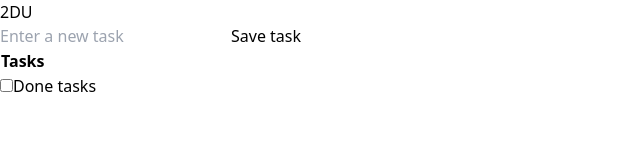
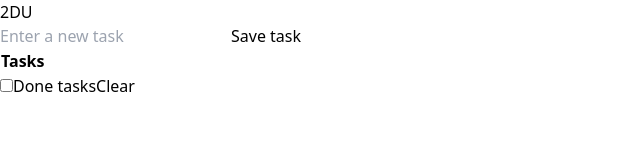
Before and after one commit to Kelzem1/PracticasReact, a React (Vite) app: page / in a window 1280 px wide. Shown: the top 164 px of the page, without its empty margins (0-640 px from the left). Built offline with nearby package versions, Linux system fonts and the light colour scheme.

Commit message:
Delete tasks

```diff
--- a/src/App.jsx
+++ b/src/App.jsx
@@ -3,6 +3,7 @@ import { useEffect, useState } from 'react'
 import { TaskCreator } from './components/TaskCreator'
 import { Titu } from './components/Title'
 import { TaskTable } from './components/TaskTable'
+import { ShowCompletedTasks } from './components/showCompletedTasks'
 
 
 
@@ -34,6 +35,10 @@ function App() {
     }
   }, [])
 
+  const cleanTasks = () =>{
+    newTaskItems(taskItems.filter(task => !task.done))
+  }
+
 //Guardara las nueva tareas en el localstorage
   useEffect( () =>{
     localStorage.setItem('tasks' , JSON.stringify(taskItems))
@@ -45,11 +50,7 @@ function App() {
         <Titu />
         <TaskCreator createNewTask={createTask}/>
         <TaskTable tasks={taskItems} toggleTask={toggleTask}/>
-
-        <div>
-          <input type='checkbox' onChange={e=> setShowCompleted(!showCompleted)}></input>
-          <label>Done tasks</label>
-        </div>
+        <ShowCompletedTasks setShowCompleted={(checked) => setShowCompleted(checked)} cleanTasks={cleanTasks} />
 
         {
           showCompleted === true && (
--- /dev/null
+++ b/src/components/showCompletedTasks.jsx
@@ -0,0 +1,20 @@
+export const ShowCompletedTasks =({setShowCompleted, cleanTasks}) =>{
+
+    const handleDelete = () =>{
+        if(window.confirm('Estas seguro?')) {
+            cleanTasks()
+        }
+    }
+
+    return(
+        <div>
+        <input type='checkbox' onChange={(e)=> setShowCompleted(e.target.checked)}></input>
+        <label onClick={handleDelete}>Done tasks</label>
+
+        <button onClick={handleDelete}>
+            Clear
+        </button>
+
+      </div>
+    )
+}
```
